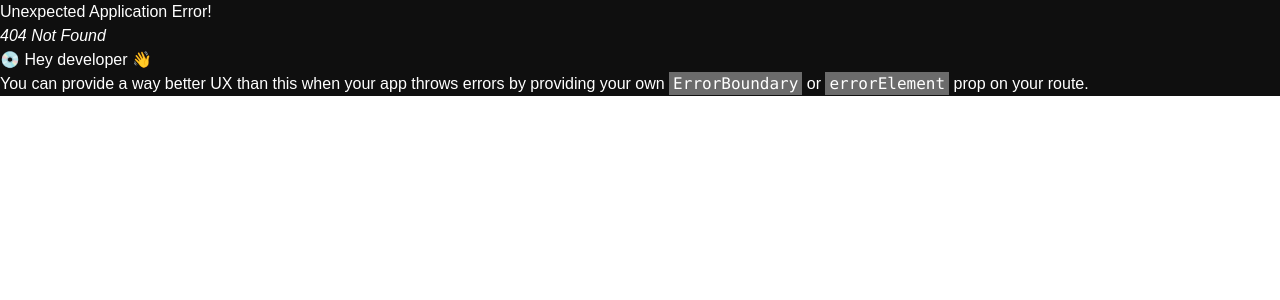
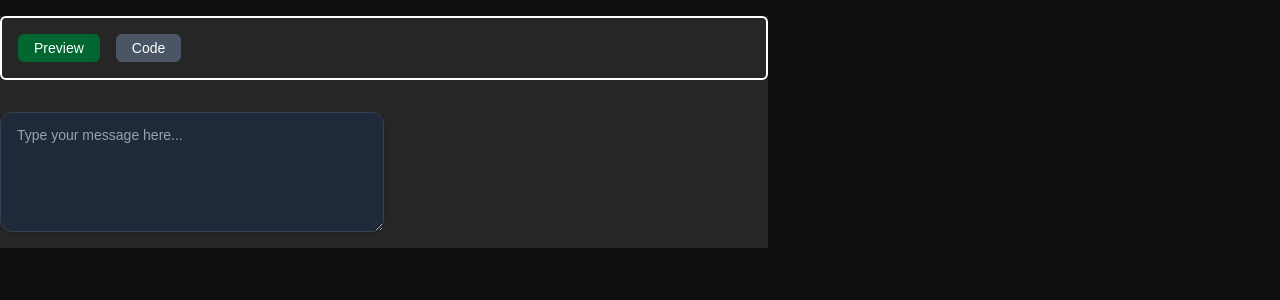
Before and after one commit to UIgnite/UIgnite, a React (Vite) app: page /ComponentsPage in a window 1280 px wide. Before the commit this address had no page. Shown: the top 300 px of the page. Built offline with nearby package versions, Linux system fonts and the light colour scheme; a web font is replaced by a local one.

Commit message:
feat: added components Page (Preview Component) added

```diff
--- a/package.json
+++ b/package.json
@@ -18,6 +18,7 @@
     "react": "^19.0.0",
     "react-dom": "^19.0.0",
     "react-router-dom": "^7.4.1",
+    "react-syntax-highlighter": "^15.6.1",
     "tailwind-merge": "^3.0.2",
     "tailwindcss": "^4.0.17"
   },
--- a/src/ComponentsPage/ComponentsPage.jsx
+++ b/src/ComponentsPage/ComponentsPage.jsx
@@ -1,13 +1,55 @@
-import React from 'react'
-import { Tab, Tabs, TabContent, TabList } from '../components/Tabs'
-
+import SyntaxHighlighter from 'react-syntax-highlighter';
+import { stackoverflowDark, schoolBook,darcula,dark,docco, a11yDark, atelierHeathDark, atelierLakesideDark, atelierSulphurpoolDark } from 'react-syntax-highlighter/dist/esm/styles/hljs';
+import { Tab, Tabs, TabContent, TabList } from '../components/Tabs';
+import { Textarea } from '../components/Textarea';
+import {   coy, funky,okaidia ,zTouch ,solarizedlight, tomorrow, prism, atomDark, duotoneDark} from 'react-syntax-highlighter/dist/esm/styles/prism';
 
 const ComponentsPage = () => {
-  return (
-    <div>
+  const codeString = `export const Textarea = ({ className, ...props }) => {
+    return (
+      <textarea
+        className={cn(
+          "flex min-h-[80px] w-full rounded-xl border border-gray-700 bg-gray-800 px-4 py-3 text-sm text-white placeholder:text-gray-400 shadow-sm transition-all focus-visible:outline-none focus-visible:ring-2 focus-visible:ring-cyan-400 focus-visible:ring-offset-2 focus-visible:ring-offset-gray-900 disabled:opacity-50 disabled:cursor-not-allowed  ",
+          className
+        )}
+        {...props}
+      />
+    );
+  };
+  `;
 
+  const syntaxHighlighterElement = (
+    <SyntaxHighlighter
+      language="javascript"
+      style={stackoverflowDark}
+      className="m-6 max-w-[90%] bg-black"
+    >
+      {codeString}
+    </SyntaxHighlighter>
+  );
+
+  const textAreaComp =(
+    <div className='w-[100%]'>
+      <Textarea
+        placeholder="Type your message here..."
+            className="w-96 h-30 max-w-full my-4"
+      ></Textarea>
     </div>
   )
-}
 
-export default ComponentsPage
+  return (
+    <div className="h-[100vh] flex flex-col">
+      <Tabs defaultVal="preview">
+        <TabList>
+          <Tab title="Preview" value="preview" />
+          <Tab title="Code" value="code" />
+        </TabList>
+
+        <TabContent content={textAreaComp} value="preview" />
+        <TabContent content={syntaxHighlighterElement} value="code" />
+      </Tabs>
+    </div>
+  );
+};
+
+export { ComponentsPage };
--- a/src/components/Tabs.jsx
+++ b/src/components/Tabs.jsx
@@ -6,7 +6,7 @@ const Tabs = ({ children, defaultVal = "preview", className = "" }) => {
 
   return (
     <>
-      <div className={`mt-4 w-[60%] min`}>
+      <div className={`bg-neutral-800 mt-4 w-[60%] min`}>
         { React.Children.map(children, (child, index) =>{
           return React.cloneElement(child, {
             activeTab, setActiveTab
@@ -19,7 +19,7 @@ const Tabs = ({ children, defaultVal = "preview", className = "" }) => {
 
 const TabList = ({children, activeTab, setActiveTab}) => {
     return(
-      <div className="p-2 flex space-x-2 bg-gray-700 rounded-md border-2" >
+      <div className="p-2 flex space-x-2 bg-neutral-800 rounded-md border-2" >
         {React.Children.map(children, (child, index) =>
           React.cloneElement(child, { activeTab, setActiveTab})
         )}
@@ -43,7 +43,7 @@ const Tab = ({ title="Here is the Title", value, activeTab="preview", setActiveT
 
 const TabContent = ({ value , activeTab,   content }) => {
     if( activeTab === value)
-    return <div className="overflow-x-auto bg-gray-700 mt-4">
+    return <div className="overflow-x-auto bg-neutral-800 mt-4">
       {content}
     </div>
 };
--- a/src/main.jsx
+++ b/src/main.jsx
@@ -14,6 +14,7 @@ import Components from "./pages/Components.jsx";
 import PricingPage from "./pages/PricingPage.jsx";
 import LandingPage from "./LandingPage/LandingPage.jsx";
 import { ThemeProvider } from "./hooks/theme.jsx";
+import { ComponentsPage } from "./ComponentsPage/componentsPage.jsx";
 
 
 const router = createBrowserRouter(
@@ -23,6 +24,7 @@ const router = createBrowserRouter(
         <Route path="components" element={<Components/>} />
         <Route path="pricing" element={<PricingPage/>}/>
         <Route path="landing" element={<LandingPage/>}/>
+        <Route path="ComponentsPage" element={<ComponentsPage/>}/>
     </>
   )
 );
```
Also changed, not shown: 2 other files (tests, documents, lock files or other folders).
